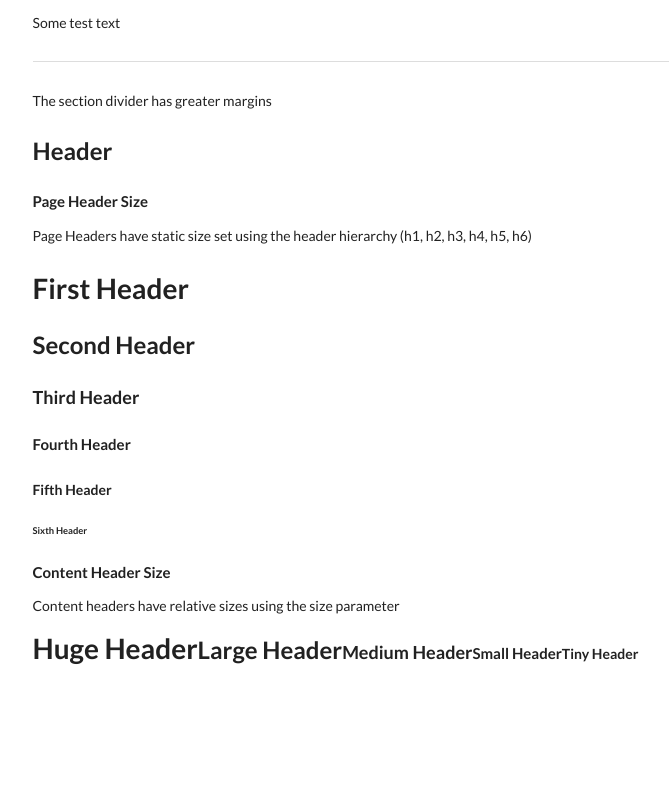
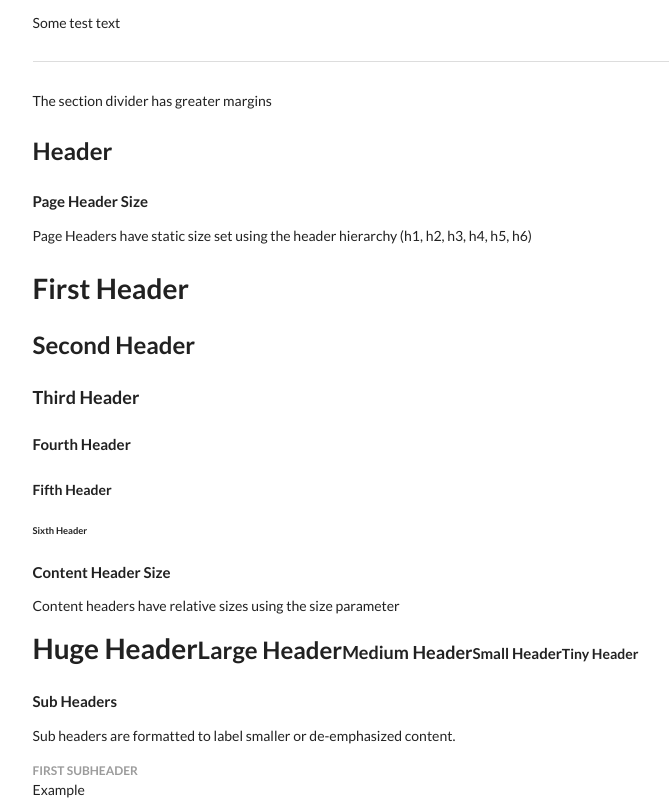
Before and after one commit to Acaeris/ng-sui, an Angular app: page / in a window 1280 px wide. Shown: the part 2954-3754 px from the top of the page, without its empty margins (44-713 px from the left). Before the commit the page ends 3620 px from the top, so only its background shows below. Built offline with nearby package versions, Linux system fonts and the light colour scheme.

Commit message:
Added Subheaders

```diff
--- a/src/app/app.component.html
+++ b/src/app/app.component.html
@@ -200,4 +200,8 @@
   <sui-header size="medium">Medium Header</sui-header>
   <sui-header size="small">Small Header</sui-header>
   <sui-header size="tiny">Tiny Header</sui-header>
+  <h4 sui-header>Sub Headers</h4>
+  <p>Sub headers are formatted to label smaller or de-emphasized content.</p>
+  <sui-subheader disabled>First Subheader</sui-subheader>
+  <p>Example</p>
 </sui-container>
--- a/src/app/modules/elements/header/header.component.ts
+++ b/src/app/modules/elements/header/header.component.ts
@@ -4,7 +4,6 @@ import {
   ChangeDetectionStrategy,
   ElementRef,
   Renderer2,
-  OnInit,
   OnChanges,
   HostBinding
 } from '@angular/core';
@@ -74,19 +73,17 @@ export class SemanticHeaderComponent implements OnChanges {
   templateUrl: './header.component.html',
   host: { 'class' : 'ui sub header' }
 })
-export class SemanticSubheaderComponent implements OnInit {
-  @Input('icon') icon: string = "";
-  @Input('disabled') disabled: string = "false";
-  @HostBinding('class.icon') iconEnabled: boolean = false;
-  @HostBinding('class.disabled') classDisabled: boolean = false;
+export class SemanticSubheaderComponent implements OnChanges {
+  @Input('icon') icon?: string;
+  @Input('disabled') disabled?: boolean;
+  @HostBinding('class.disabled')
+  get isDisabled() {
+    return this.isPresent(this.disabled);
+  }
 
   constructor() { }
 
-  ngOnInit() {
-    this.classDisabled = (this.disabled === "true" || this.disabled === "");
-    if ("" !== this.icon) {
-      this.iconEnabled = true;
-    }
+  ngOnChanges() {
   }
 
   isPresent(key?: boolean) {
```
